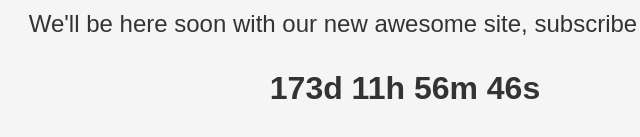
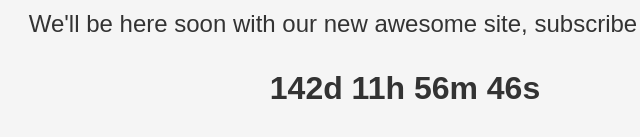
Before and after one commit to bhootaayaa/keephot, a plain HTML site: page index.html in a window 1280 px wide. Shown: the part 381-518 px from the top of the page, 235-875 px from the left. Drawn offline with Linux system fonts and the light colour scheme.

Commit message:
Update index.html

```diff
--- a/index.html
+++ b/index.html
@@ -38,7 +38,7 @@
     </div>
     <script>
         // Set the date we're counting down to
-        var countDownDate = new Date("Jan 1, 2024 00:00:00").getTime();
+        var countDownDate = new Date("Dec 1, 2023 00:00:00").getTime();
 
         // Update the count down every 1 second
         var countdown = setInterval(function() {
```
